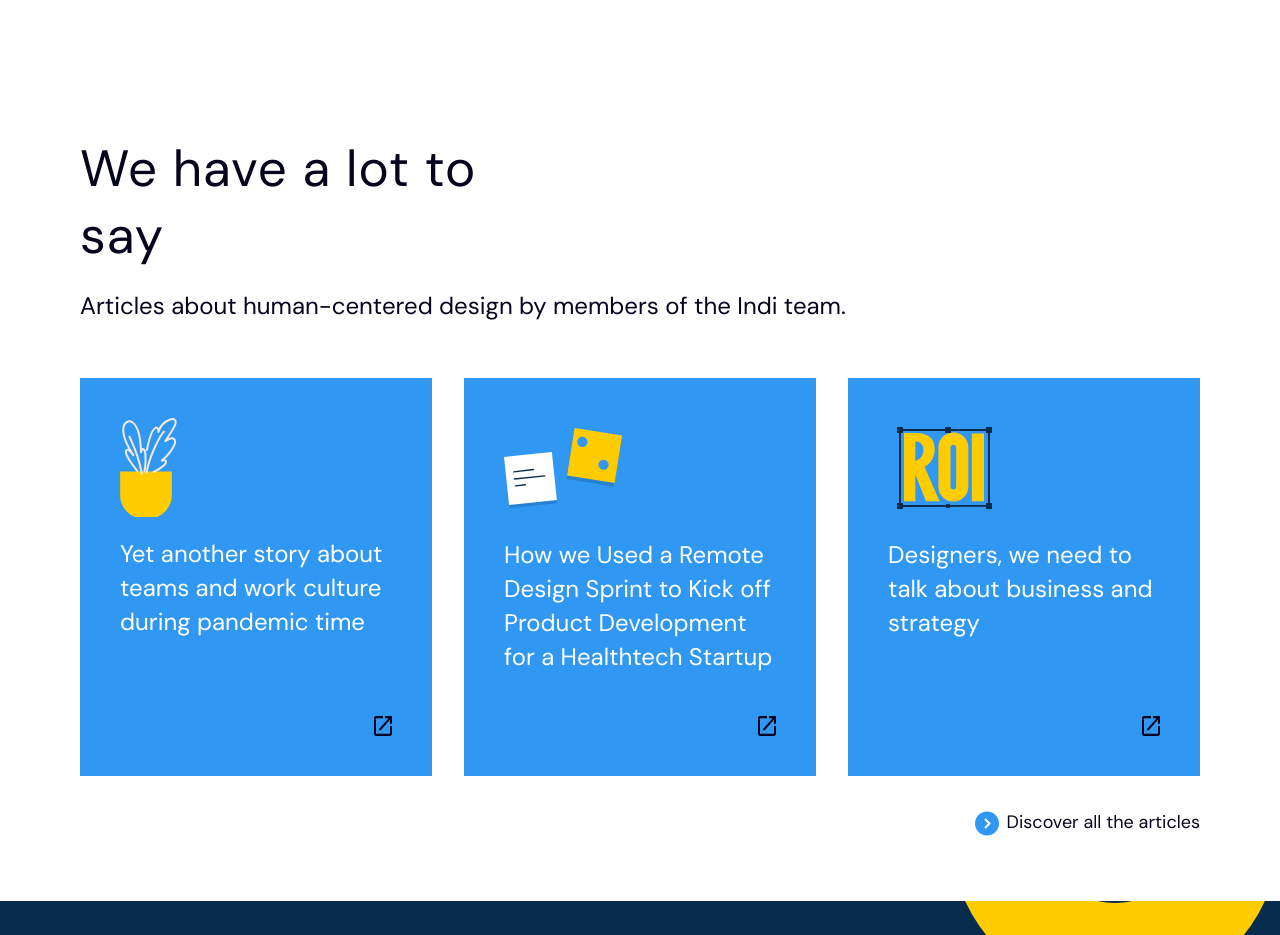
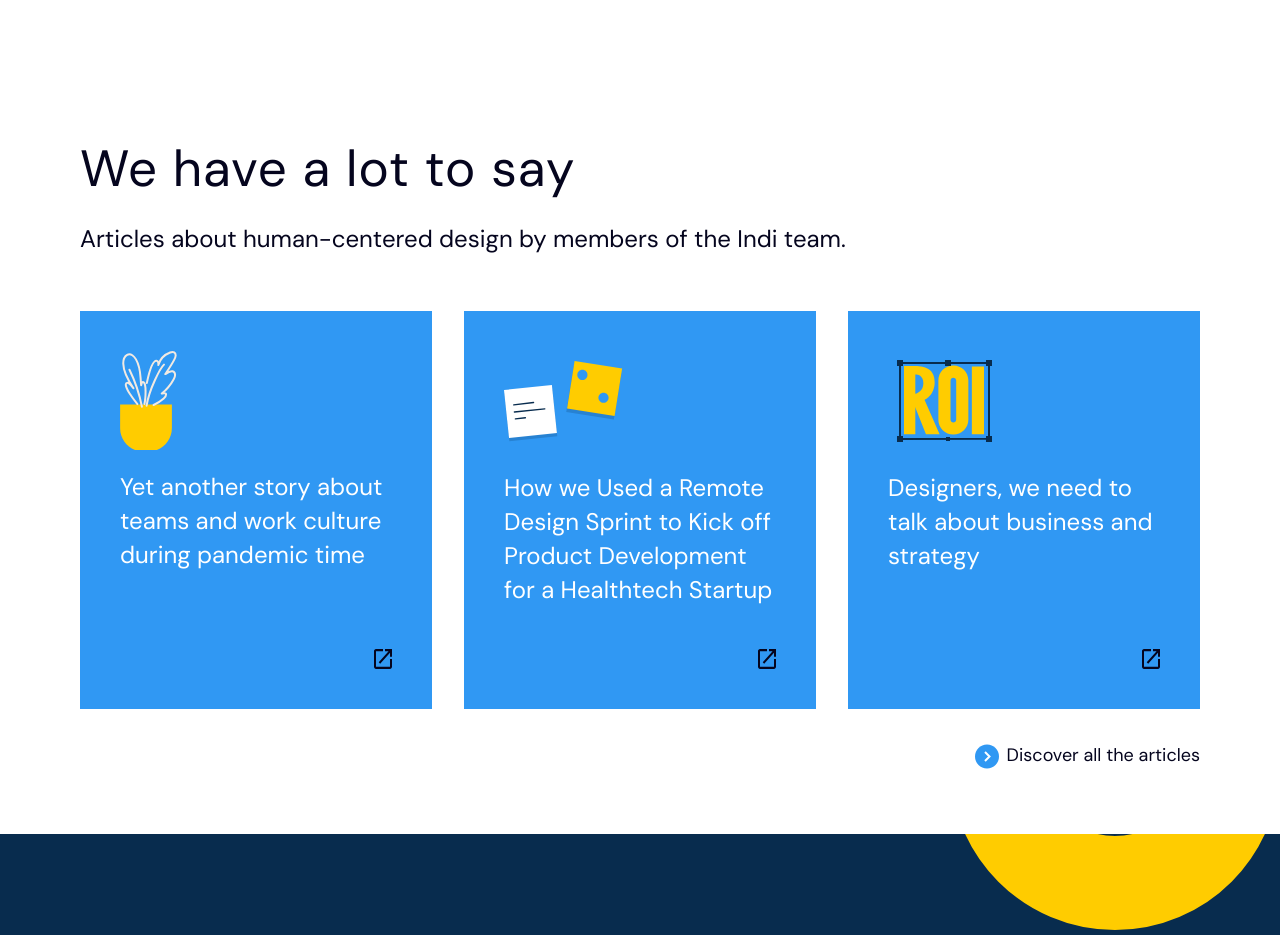
Before and after one commit to AnnaChupyra/Layout_1, a plain HTML site: page index.html in a window 1280 px wide. Shown: the part 3540-4475 px from the top of the page. Drawn offline with Linux system fonts and the light colour scheme.

Commit message:
Update style.css

```diff
--- a/css/style.css
+++ b/css/style.css
@@ -326,7 +326,7 @@ span {
 }
 
 .heading-article {
-  max-width: 494px;
+  max-width: 500px;
   font-weight: lighter;
   font-size: 51px;
   line-height: 67px;
```
